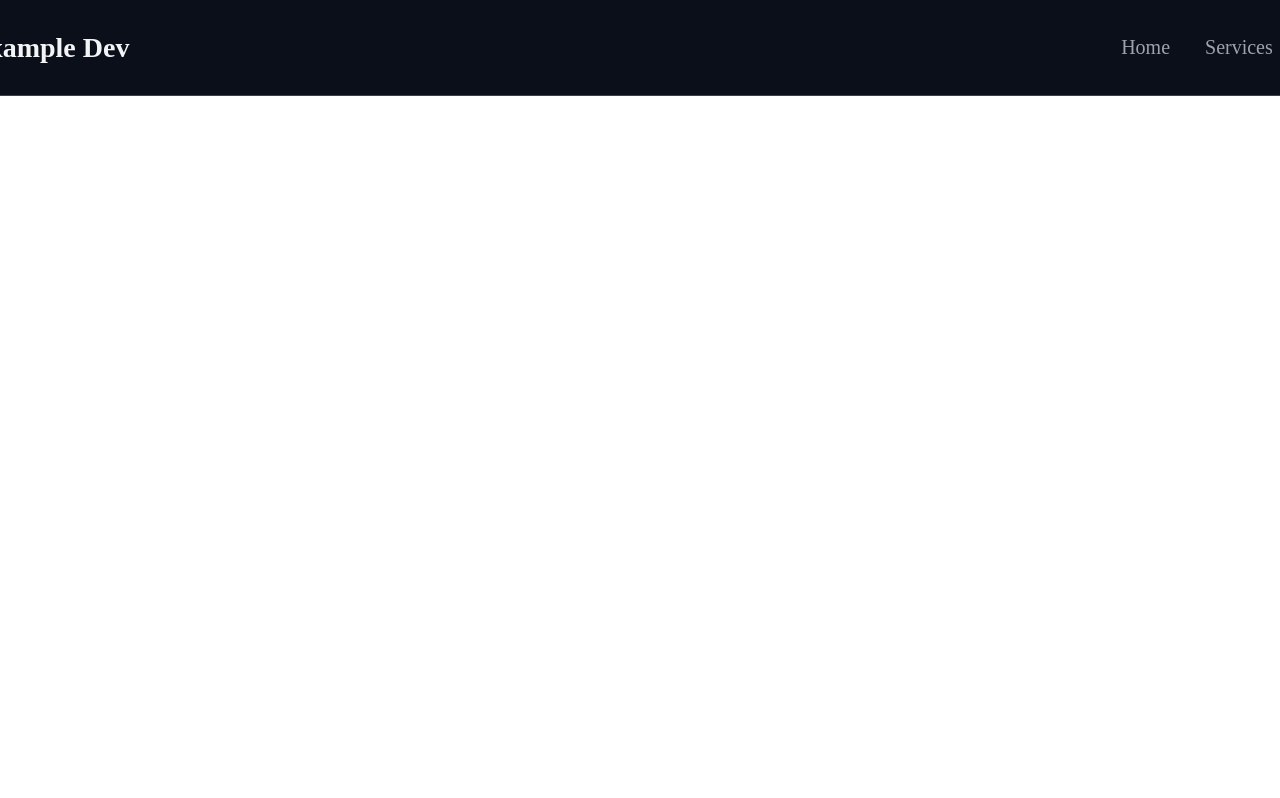
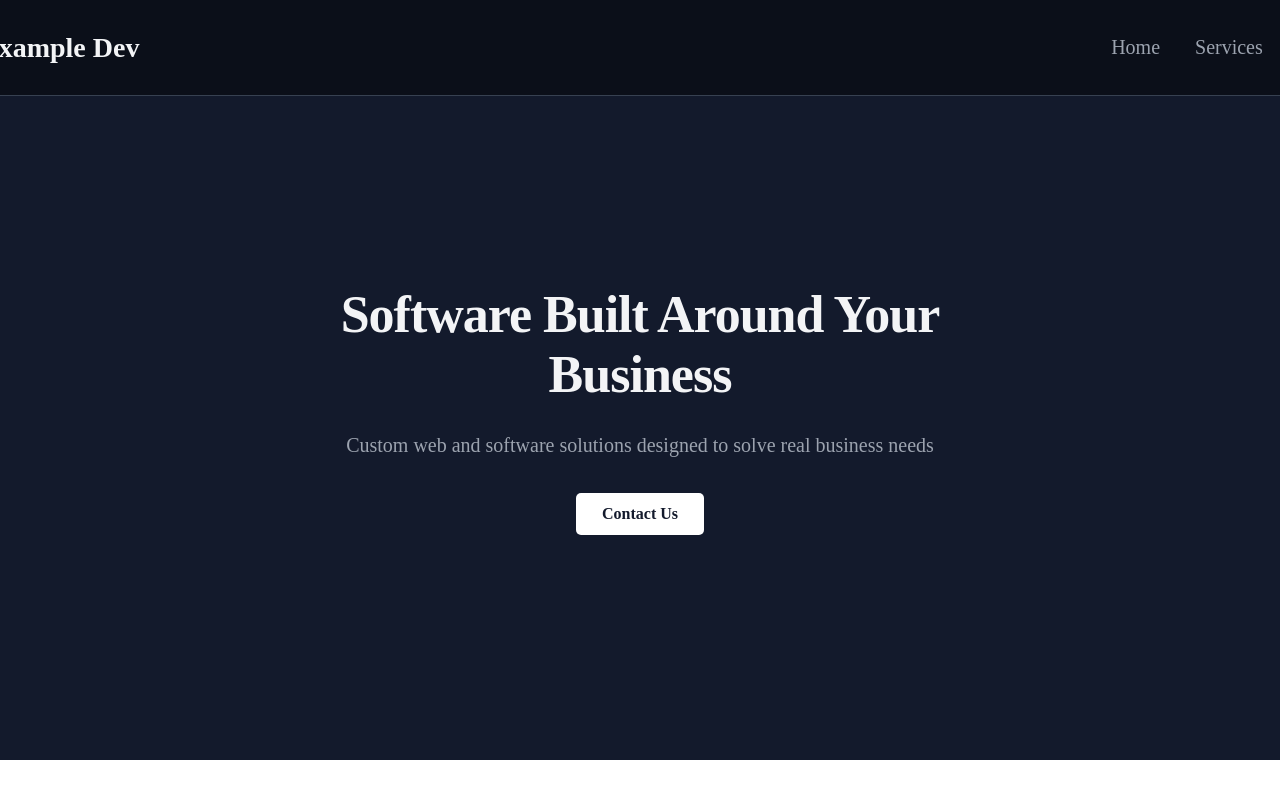
Before and after one commit to pavicevictea/company-landing-page, an Angular app in the folder company-landing-page/: page / in a window 1280 px wide. Built offline with nearby package versions, Linux system fonts and the light colour scheme.

Commit message:
Hero component added to page

```diff
--- a/company-landing-page/src/app/app.component.ts
+++ b/company-landing-page/src/app/app.component.ts
@@ -4,6 +4,7 @@ import { Component } from '@angular/core';
   selector: 'app-root',
   template: `
     <app-navbar></app-navbar>
+    <app-hero></app-hero>
     <router-outlet></router-outlet>
   `,
   styles: []
--- a/company-landing-page/src/app/app.module.ts
+++ b/company-landing-page/src/app/app.module.ts
@@ -4,11 +4,13 @@ import { NgModule } from '@angular/core';
 import { AppRoutingModule } from './app-routing.module';
 import { AppComponent } from './app.component';
 import { NavbarComponent } from './components/navbar/navbar.component';
+import { HeroComponent } from './components/hero/hero.component';
 
 @NgModule({
   declarations: [
     AppComponent,
-    NavbarComponent
+    NavbarComponent,
+    HeroComponent
   ],
   imports: [
     BrowserModule,
--- /dev/null
+++ b/company-landing-page/src/app/components/hero/hero.component.css
@@ -0,0 +1,47 @@
+#hero {
+  min-height: 95vh;
+  padding: 140px 20px 80px;
+  display: flex;
+  justify-content: center;
+  align-items: center;
+  text-align: center;
+  background-color: #131a2c;
+}
+
+.hero-content {
+  max-width: 780px;
+}
+
+#hero h1 {
+  margin: 0 auto 24px;
+  color: #f3f4f6;
+  font-size: 52px;
+  line-height: 1.15;
+  font-weight: 700;
+  letter-spacing: -1px;
+}
+
+#hero p {
+  max-width: 800px;
+  margin: 0 auto 32px;
+  color: #9ca3af;
+  font-size: 20px;
+  line-height: 1.6;
+}
+
+#hero a {
+  display: inline-block;
+  padding: 12px 26px;
+  background-color: #ffffff;
+  color: #131a2c;
+  border-radius: 5px;
+  text-decoration: none;
+  font-size: 16px;
+  font-weight: 600;
+  transition: background-color 0.2s ease;
+}
+
+#hero a:hover {
+  background-color: #324471;
+  color: #ffffff;
+}
--- /dev/null
+++ b/company-landing-page/src/app/components/hero/hero.component.html
@@ -0,0 +1,7 @@
+<section id="hero">
+  <div class="hero-content">
+    <h1>Software Built Around Your Business</h1>
+    <p>Custom web and software solutions designed to solve real business needs</p>
+    <a href="#contact">Contact Us</a>
+  </div>
+</section>
--- /dev/null
+++ b/company-landing-page/src/app/components/hero/hero.component.ts
@@ -0,0 +1,15 @@
+import { Component, OnInit } from '@angular/core';
+
+@Component({
+  selector: 'app-hero',
+  templateUrl: './hero.component.html',
+  styleUrls: ['./hero.component.css']
+})
+export class HeroComponent implements OnInit {
+
+  constructor() { }
+
+  ngOnInit() {
+  }
+
+}
--- a/company-landing-page/src/styles.css
+++ b/company-landing-page/src/styles.css
@@ -1 +1,8 @@
-/* You can add global styles to this file, and also import other style files */
+* {
+  box-sizing: border-box;
+}
+
+html, body {
+  margin: 0;
+  padding: 0;
+}
```
Also changed, not shown: 1 other file (tests, documents, lock files or other folders).
